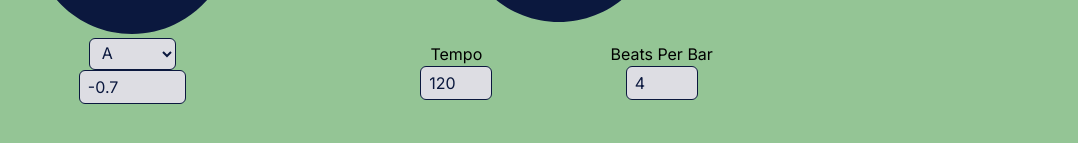
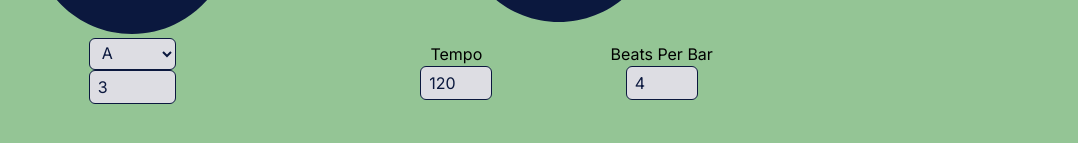
Before and after one commit to LAsoul88/practice_buddy, a Next.js app: page / in a window 1280 px wide. Shown: the part 573-716 px from the top of the page, without its empty margins (81-1159 px from the left). Built offline with nearby package versions, Linux system fonts and the light colour scheme.

Commit message:
finished setting up drone volume controls on front end

```diff
--- a/src/components/DroneTool.tsx
+++ b/src/components/DroneTool.tsx
@@ -11,11 +11,15 @@ interface DroneSettings {
 
 const notes = Object.keys(freqMap)
 
+// gain value on GainNode requires value to be >= -1 and <= 1
+// this function allows volume to be presented to user as value between 0 - 20
+const convertVolume = (gain: number) => gain / 10 - 1
+
 export const DroneTool = () => {
   const [drone, setDrone] = useState<Drone>()
   const [settings, setSettings] = useState<DroneSettings>({
     frequency: 'A',
-    volume: -0.7
+    volume: 3
   })
   const [isRunning, setIsRunning] = useState(false)
 
@@ -31,7 +35,7 @@ export const DroneTool = () => {
   }
 
   const handleChange = (e: ChangeEvent<HTMLSelectElement | HTMLInputElement>) => {
-    const value: string = e.target.value
+    const value: string | number = e.target.value
     const field: string = e.target.id
     setSettings({ ...settings, [field]: value })
   }
@@ -40,7 +44,7 @@ export const DroneTool = () => {
     if (drone) {
       drone.frequency = freqMap[settings.frequency]
       drone.oscillator.frequency.value = freqMap[settings.frequency]
-      drone.envelope.gain.value = settings.volume
+      drone.envelope.gain.value = convertVolume(settings.volume)
       console.log(drone.envelope)
     }
   }, [settings.frequency, settings.volume])
@@ -72,14 +76,12 @@ export const DroneTool = () => {
       <input
         type="number"
         id="volume"
-        min={-1}
-        max={1}
-        step="0.1"
+        min={0}
+        max={20}
         value={settings.volume}
         onChange={handleChange}
         className="input"
       />
-
     </>
   )
 }
```
